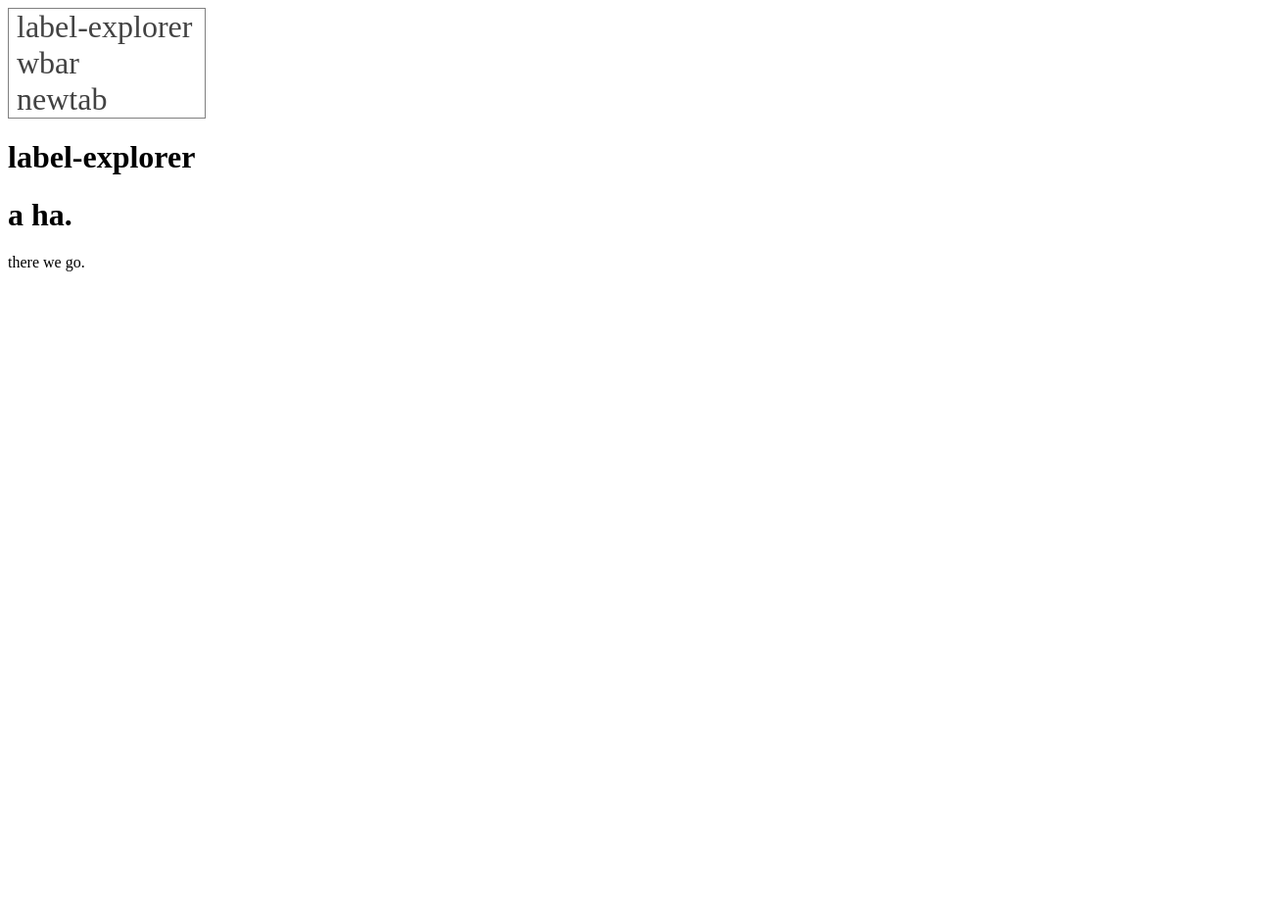
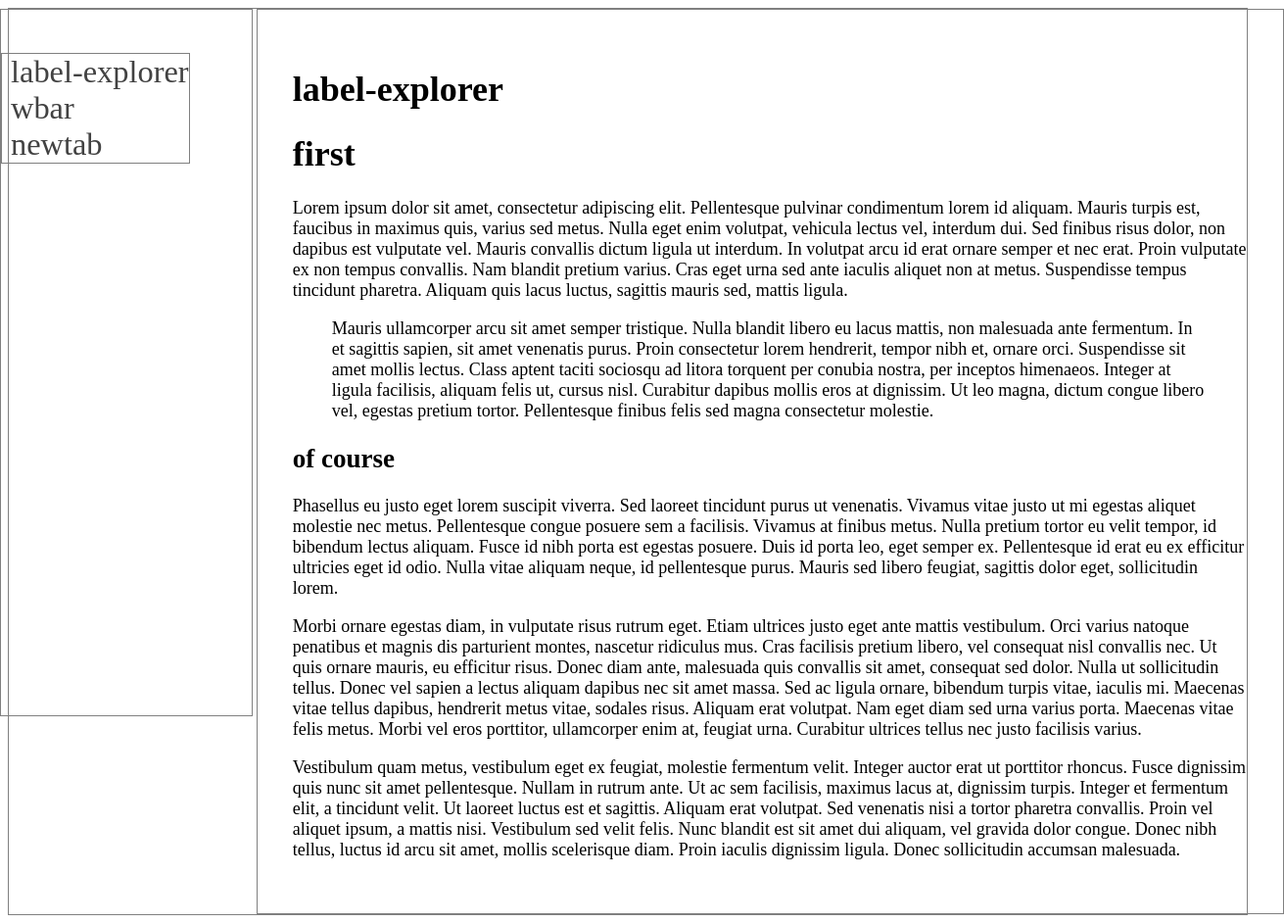
Before and after one commit to lui5c/lui5c.github.io, a Gatsby site: page /label-explorer in a window 1280 px wide. Shown: the whole page at 98% size, 1311 px wide, since content can reach past the window. Before the commit the page ends 800 px from the top, so only its background shows below. Built offline with nearby package versions, Linux system fonts and the light colour scheme; Gatsby itself is replaced by a stand-in of ours.

Commit message:
sample text for pages and CSS for sidenav/reader

```diff
--- a/package.json
+++ b/package.json
@@ -16,9 +16,12 @@
   },
   "dependencies": {
     "gatsby": "^2.26.1",
+    "gatsby-image": "^2.8.0",
     "gatsby-plugin-sass": "^2.8.0",
+    "gatsby-plugin-sharp": "^2.11.1",
     "gatsby-source-filesystem": "^2.8.0",
     "gatsby-transformer-remark": "^2.13.0",
+    "gatsby-transformer-sharp": "^2.9.0",
     "node-sass": "^4.14.1",
     "react": "^16.12.0",
     "react-dom": "^16.12.0",
--- a/src/components/sidenav.js
+++ b/src/components/sidenav.js
@@ -1,13 +1,15 @@
 import React from "react"
-import { Link } from "gatsby"
+import { Link, Image } from "gatsby"
 
 export default function Sidenav() {
 	return (
-		<nav>
-			<Element name="label-explorer" />
-			<Element name="wbar" />
-			<Element name="newtab" />
-		</nav>
+		<div className="sidebar">
+			<nav>
+				<Element name="label-explorer" />
+				<Element name="wbar" />
+				<Element name="newtab" />
+			</nav>
+		</div>
 		)
 }
 
--- a/src/templates/writeup.js
+++ b/src/templates/writeup.js
@@ -6,12 +6,12 @@ export default function Template({ data }) {
 	const { markdownRemark } = data //our post data
 	const { frontmatter, html } = markdownRemark
 	return (
-		<div>
-		<Sidenav />
-		<div className="writeup-container">
-			<h1>{frontmatter.title}</h1>
-			<div dangerouslySetInnerHTML={{ __html: html }} />
-		</div>
+		<div className="overall-container">
+			<Sidenav />
+			<div className="writeup">
+				<h1>{frontmatter.title}</h1>
+				<div dangerouslySetInnerHTML={{ __html: html }} />
+			</div>
 		</div>
 		)
 }
--- a/style.scss
+++ b/style.scss
@@ -2,25 +2,39 @@
 $dark: #424242;
 $hover: #ff7200;
 
+//global left/right widths
+$reader-width: 80%;
+$navbar-width: 100% - $reader-width;
+
+body{
+	font-size: 18px;
+}
+
+.sidebar {
+	margin: 0px;
+	width: $navbar-width;
+	height: 90%;
+	position: fixed;
+	left: 0px;
+	border: 1px solid gray;
+}
+
 nav{
-	width: 200px;
-	display: inline-block;
-	position: relative;
-	left: 0px;
-	top: 0px;
+	position: fixed;
+	margin: 0px;
+	top: 3em;
 	padding: 0px;
 	border: 1px solid gray; //for development only
 
 	a {
 		color: $dark;
 		text-decoration: none;
-		font-size: 2em;
+		font-size: 1.8em;
 		&:hover{
 			color: $hover;
 			transition-duration: 0.1s;
 		}
 	}
-
 	li {
 		list-style-type: none;
 		padding-left: 0.5em;
@@ -30,3 +44,22 @@ nav{
 		}
 	}
 }
+
+.overall-container{
+	border: 1px solid gray;
+	height: auto;
+	width: 100%;
+	padding: 0px;
+}
+
+
+//variables for padding
+$padding: 2em;
+
+.writeup{
+	margin: 0px;
+	border: 1px solid gray;
+    margin-left: $navbar-width;
+	width: calc($reader-width - $padding);
+	padding: $padding;
+}
--- a/writeups/label-explorer.md
+++ b/writeups/label-explorer.md
@@ -5,5 +5,16 @@ description: test wbar post
 slug: label-explorer
 ---
 
-# a ha.
-there we go.
+# first
+
+Lorem ipsum dolor sit amet, consectetur adipiscing elit. Pellentesque pulvinar condimentum lorem id aliquam. Mauris turpis est, faucibus in maximus quis, varius sed metus. Nulla eget enim volutpat, vehicula lectus vel, interdum dui. Sed finibus risus dolor, non dapibus est vulputate vel. Mauris convallis dictum ligula ut interdum. In volutpat arcu id erat ornare semper et nec erat. Proin vulputate ex non tempus convallis. Nam blandit pretium varius. Cras eget urna sed ante iaculis aliquet non at metus. Suspendisse tempus tincidunt pharetra. Aliquam quis lacus luctus, sagittis mauris sed, mattis ligula.
+
+> Mauris ullamcorper arcu sit amet semper tristique. Nulla blandit libero eu lacus mattis, non malesuada ante fermentum. In et sagittis sapien, sit amet venenatis purus. Proin consectetur lorem hendrerit, tempor nibh et, ornare orci. Suspendisse sit amet mollis lectus. Class aptent taciti sociosqu ad litora torquent per conubia nostra, per inceptos himenaeos. Integer at ligula facilisis, aliquam felis ut, cursus nisl. Curabitur dapibus mollis eros at dignissim. Ut leo magna, dictum congue libero vel, egestas pretium tortor. Pellentesque finibus felis sed magna consectetur molestie.
+
+## of course
+
+Phasellus eu justo eget lorem suscipit viverra. Sed laoreet tincidunt purus ut venenatis. Vivamus vitae justo ut mi egestas aliquet molestie nec metus. Pellentesque congue posuere sem a facilisis. Vivamus at finibus metus. Nulla pretium tortor eu velit tempor, id bibendum lectus aliquam. Fusce id nibh porta est egestas posuere. Duis id porta leo, eget semper ex. Pellentesque id erat eu ex efficitur ultricies eget id odio. Nulla vitae aliquam neque, id pellentesque purus. Mauris sed libero feugiat, sagittis dolor eget, sollicitudin lorem.
+
+Morbi ornare egestas diam, in vulputate risus rutrum eget. Etiam ultrices justo eget ante mattis vestibulum. Orci varius natoque penatibus et magnis dis parturient montes, nascetur ridiculus mus. Cras facilisis pretium libero, vel consequat nisl convallis nec. Ut quis ornare mauris, eu efficitur risus. Donec diam ante, malesuada quis convallis sit amet, consequat sed dolor. Nulla ut sollicitudin tellus. Donec vel sapien a lectus aliquam dapibus nec sit amet massa. Sed ac ligula ornare, bibendum turpis vitae, iaculis mi. Maecenas vitae tellus dapibus, hendrerit metus vitae, sodales risus. Aliquam erat volutpat. Nam eget diam sed urna varius porta. Maecenas vitae felis metus. Morbi vel eros porttitor, ullamcorper enim at, feugiat urna. Curabitur ultrices tellus nec justo facilisis varius.
+
+Vestibulum quam metus, vestibulum eget ex feugiat, molestie fermentum velit. Integer auctor erat ut porttitor rhoncus. Fusce dignissim quis nunc sit amet pellentesque. Nullam in rutrum ante. Ut ac sem facilisis, maximus lacus at, dignissim turpis. Integer et fermentum elit, a tincidunt velit. Ut laoreet luctus est et sagittis. Aliquam erat volutpat. Sed venenatis nisi a tortor pharetra convallis. Proin vel aliquet ipsum, a mattis nisi. Vestibulum sed velit felis. Nunc blandit est sit amet dui aliquam, vel gravida dolor congue. Donec nibh tellus, luctus id arcu sit amet, mollis scelerisque diam. Proin iaculis dignissim ligula. Donec sollicitudin accumsan malesuada.
--- /dev/null
+++ b/writeups/newtab.md
@@ -0,0 +1,9 @@
+---
+layout: post
+title: newtab
+description: test newtab post
+slug: newtab
+---
+
+# a ha.
+there we go.
--- /dev/null
+++ b/writeups/wbar.md
@@ -0,0 +1,9 @@
+---
+layout: post
+title: wbar
+description: test wbar post
+slug: wbar
+---
+
+# a ha.
+there we go.
```
Also changed, not shown: src/pages/404.js (added), static/profile.jpg (added), 1 other file.
